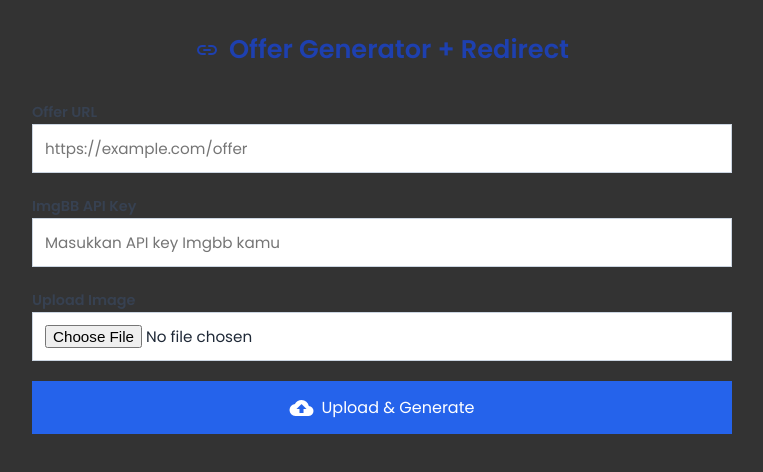
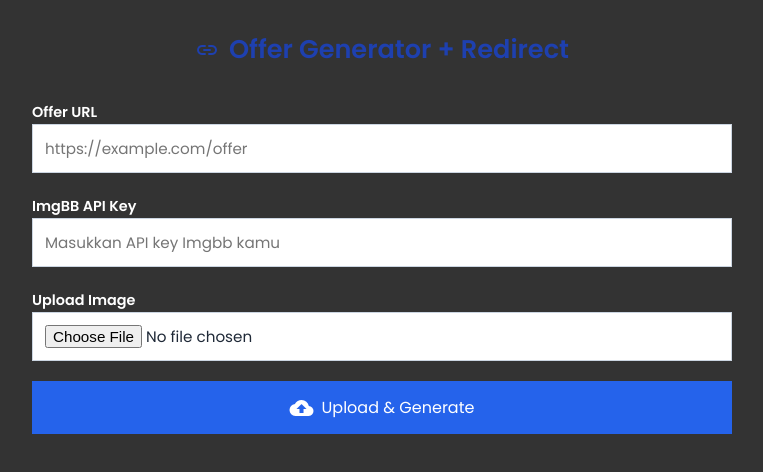
Before and after one commit to hyein89/Generatelink, a Next.js app: page / in a window 1280 px wide. Shown: the top 472 px of the page, without its empty margins (258-1021 px from the left). Built offline with nearby package versions, Linux system fonts and the light colour scheme.

Commit message:
Update custom.css

```diff
--- a/styles/custom.css
+++ b/styles/custom.css
@@ -42,7 +42,7 @@ main {
 label {
   font-weight: 600;
   font-size: 0.9rem;
-  color: #374151;
+  color: #fff;
 }
 
 input[type="url"],
```
